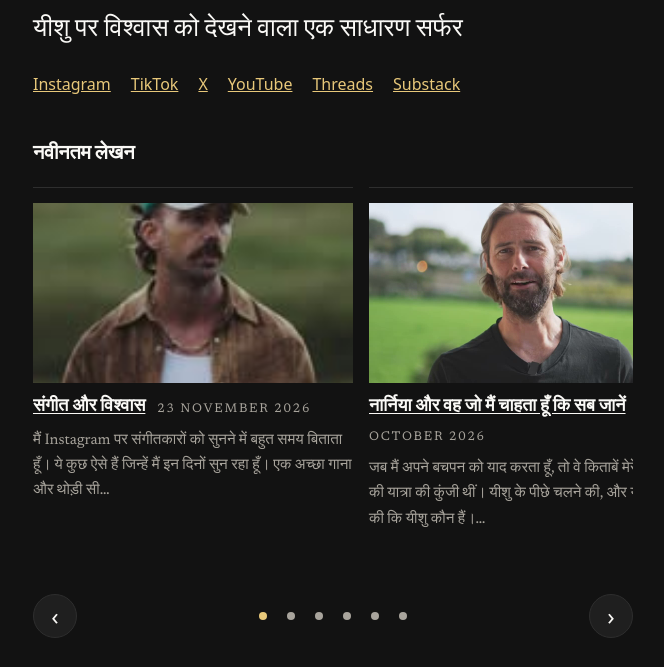
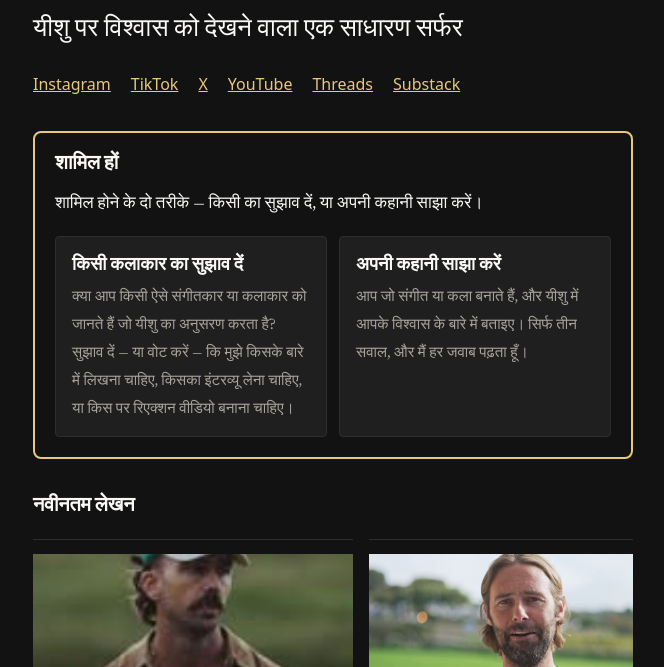
Before and after one commit to streamjonathan/jonathanmccallum-hi, an Eleventy site: page index.njk in a window 1280 px wide. Shown: the part 133-800 px from the top of the page, without its empty margins (307-971 px from the left). Built offline with nearby package versions, Linux system fonts and the light colour scheme; Eleventy itself is replaced by a stand-in of ours; files that its build step writes are made by us from their sources; files whose address does not match are found by name.

Commit message:
Get involved box (translated), linking to the main site's Suggest and Share pages
The lang sites have no /suggest-an-artist/ or /share-your-story/ pages, and the
Worker's session cookie is host-only for jonathanmccallum.com (HttpOnly Secure
SameSite=Lax, Path=/, no Domain attribute) with no CORS headers for cross-origin
API calls, so sign-in and the forms cannot work on the .pages.dev origin. Both
cards therefore link to the main site with absolute URLs.

```diff
--- /dev/null
+++ b/_includes/get-involved.njk
@@ -0,0 +1,14 @@
+<section class="get-involved" aria-labelledby="get-involved-heading">
+  <h2 id="get-involved-heading">शामिल हों</h2>
+  <p>शामिल होने के दो तरीके — किसी का सुझाव दें, या अपनी कहानी साझा करें।</p>
+  <div class="get-involved__cards">
+    <a class="get-involved__card" href="https://jonathanmccallum.com/suggest-an-artist/">
+      <strong>किसी कलाकार का सुझाव दें</strong>
+      <span>क्या आप किसी ऐसे संगीतकार या कलाकार को जानते हैं जो यीशु का अनुसरण करता है? सुझाव दें — या वोट करें — कि मुझे किसके बारे में लिखना चाहिए, किसका इंटरव्यू लेना चाहिए, या किस पर रिएक्शन वीडियो बनाना चाहिए।</span>
+    </a>
+    <a class="get-involved__card" href="https://jonathanmccallum.com/share-your-story/">
+      <strong>अपनी कहानी साझा करें</strong>
+      <span>आप जो संगीत या कला बनाते हैं, और यीशु में आपके विश्वास के बारे में बताइए। सिर्फ तीन सवाल, और मैं हर जवाब पढ़ता हूँ।</span>
+    </a>
+  </div>
+</section>
--- a/_includes/layouts/base.njk
+++ b/_includes/layouts/base.njk
@@ -81,7 +81,7 @@
 </script>
 {% endif %}
 <link rel="alternate" type="application/rss+xml" title="{{ site.title }}" href="/feed/">
-<link rel="preload" href="/css/style.css?v=11" as="style">
+<link rel="preload" href="/css/style.css?v=12" as="style">
 <link rel="stylesheet" href="/css/style.css?v=11">
 </head>
 <body>
--- a/_includes/layouts/page.njk
+++ b/_includes/layouts/page.njk
@@ -5,3 +5,6 @@ layout: layouts/base.njk
   <h1>{{ title }}</h1>
   {{ content | safe }}
 </article>
+{% if page.url != "/suggest-an-artist/" and page.url != "/share-your-story/" %}
+{% include "get-involved.njk" %}
+{% endif %}
--- a/_includes/layouts/post.njk
+++ b/_includes/layouts/post.njk
@@ -10,6 +10,7 @@ layout: layouts/base.njk
   {{ content | safe }}
   </div>
 </article>
+{% include "get-involved.njk" %}
 {% set prevPost = collections.publishedPosts | getPreviousCollectionItem(page) %}
 {% set nextPost = collections.publishedPosts | getNextCollectionItem(page) %}
 {% if prevPost or nextPost %}
--- a/css/style.css
+++ b/css/style.css
@@ -256,6 +256,28 @@ button[type="submit"] {
 /* Featured carousel: the newest articles in a slow-moving row, same
    scroll-snap pattern as the Watch row. The reader can swipe or scroll
    it by hand; the script below moves it along gently when left alone. */
+.get-involved {
+  border: 2px solid var(--link);
+  border-radius: 0.5rem;
+  padding: 1rem 1.25rem 1.25rem;
+  margin: 0 0 1.5rem;
+}
+.get-involved h2 { margin-top: 0; }
+.get-involved__cards { display: flex; flex-wrap: wrap; gap: 0.75rem; margin-top: 0.75rem; }
+.get-involved__card {
+  flex: 1 1 16rem;
+  display: block;
+  padding: 0.75rem 1rem;
+  border: 1px solid var(--line);
+  border-radius: 0.25rem;
+  background: var(--code-bg);
+  color: var(--text);
+  text-decoration: none;
+}
+.get-involved__card:hover { border-color: var(--link); }
+.get-involved__card strong { display: block; font-family: "Fraunces", Georgia, "Iowan Old Style", "Times New Roman", serif; font-size: 1.15rem; margin-bottom: 0.25rem; }
+.get-involved__card span { color: var(--muted); font-size: 0.95rem; }
+
 .featured { margin-top: 1.5rem; }
 .featured-row { display: flex; gap: 1rem; overflow-x: auto; scroll-snap-type: x mandatory; list-style: none; padding: 0 0 0.5rem; margin: 1rem 0; }
 /* The arrows and dots are the navigation now, so the row's own
--- a/index.njk
+++ b/index.njk
@@ -17,6 +17,8 @@ eleventyExcludeFromCollections: true
   <a href="https://www.threads.com/@jonamccallum">Threads</a>
   <a href="https://jonamccallum.substack.com">Substack</a>
 </p>
+
+{% include "get-involved.njk" %}
 
 <section class="featured" data-fade aria-labelledby="featured-heading">
   <h2 id="featured-heading">नवीनतम लेखन</h2>
```
